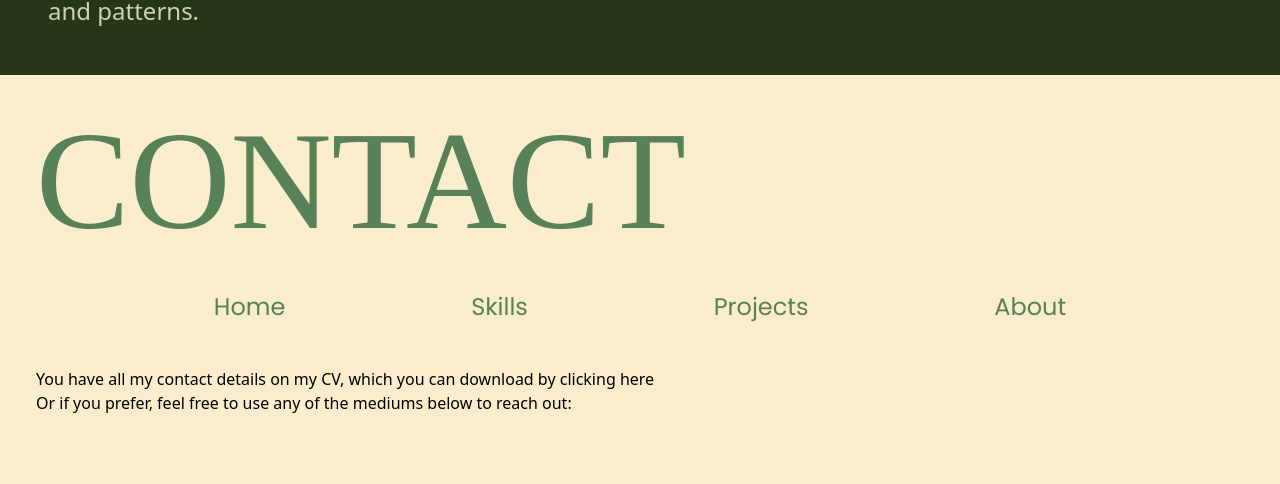
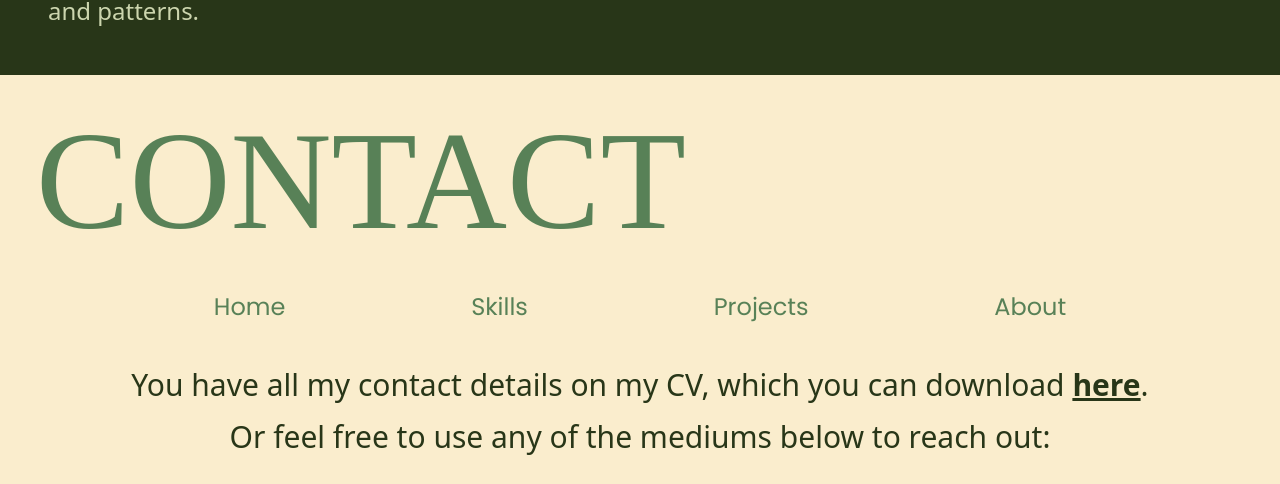
Before and after one commit to SaraGMatos/portfolio, a React (Vite) app: page / in a window 1280 px wide. Shown: the part 7133-7617 px from the top of the page. Before the commit the page ends 7584 px from the top, so only its background shows below. Built offline with nearby package versions, Linux system fonts and the light colour scheme; a web font is replaced by a local one.

Commit message:
Tweakes content header and imports contact icons

```diff
--- a/src/components/MainPage.jsx
+++ b/src/components/MainPage.jsx
@@ -1,6 +1,11 @@
 import { Link } from "react-router-dom";
 import { IoLogoJavascript } from "react-icons/io5";
 import { BiLogoTypescript, BiLogoJava } from "react-icons/bi";
+import { MdOutlineMail } from "react-icons/md";
+import { FaWhatsapp } from "react-icons/fa6";
+import { IoIosCall } from "react-icons/io";
+import { AiOutlineLinkedin } from "react-icons/ai";
+import { FaSms } from "react-icons/fa";
 
 import {
   SiJest,
@@ -671,10 +676,10 @@ function MainPage() {
                 At around September 2023, my curiosity led me to do a five-day
                 coding challenge; I enjoyed it so much that I started to learn
                 programming on the side while working full-time as a teacher. By
-                the end of the year I was seriously considering changing careers
-                as I found an unexpected joy in coding, and decided to enrol in
-                the Northcoders Software Engineering bootcamp, from which I
-                graduated at the start of June.
+                the end of the year, I was seriously considering changing
+                careers as I found an unexpected joy in coding, and decided to
+                enrol in the Northcoders Software Engineering bootcamp, from
+                which I graduated at the start of June.
               </p>
               <p>
                 Despite the obvious steep learning curve, the course has
@@ -756,7 +761,7 @@ function MainPage() {
         </article>
       </section>
 
-      <section id="contact" className="bg bg-papayawhip w-full p-9">
+      <section id="contact" className="bg bg-papayawhip w-full h-screen p-9">
         <h2 className="mb-5 sm:mb-8 text-ferngreen font-antic text-[70px] sm:text-9xl md:text-[160px] lg:text-[160px] xl:text-[140px] 2xl:text-[140px] xl:mr-20">
           CONTACT
         </h2>
@@ -787,16 +792,23 @@ function MainPage() {
           </Link>
         </div>
 
-        <article>
-          <p>
-            You have all my contact details on my CV, which you can download by
-            clicking <Link>here</Link>
+        <section id="contact-header" className="mt-8">
+          <p className="text-pakistangreen text-xl lg:text-2xl xl:text-3xl text-center">
+            You have all my contact details on my CV, which you can download{" "}
+            <Link
+              to="https://drive.google.com/file/d/11JhUYU5F2qrCbwptpt_TOm-EW7aaX1uE/view?usp=sharing"
+              target="_blank"
+              className="font-bold underline hover:text-buff transition-all ease-in-out"
+            >
+              here
+            </Link>
+            .
           </p>
-          <p>
-            Or if you prefer, feel free to use any of the mediums below to reach
-            out:
+          <p className="text-pakistangreen text-xl lg:text-2xl xl:text-3xl text-center mt-4">
+            Or feel free to use any of the mediums below to reach out:
           </p>
-        </article>
+        </section>
+        <article id="contact-container"></article>
       </section>
     </div>
   );
```
